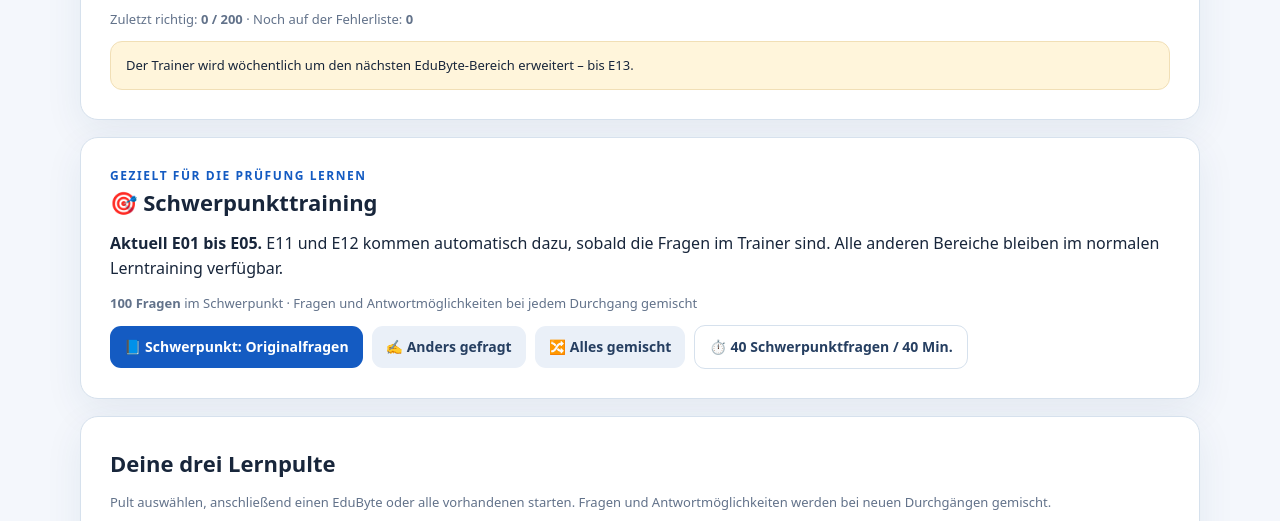
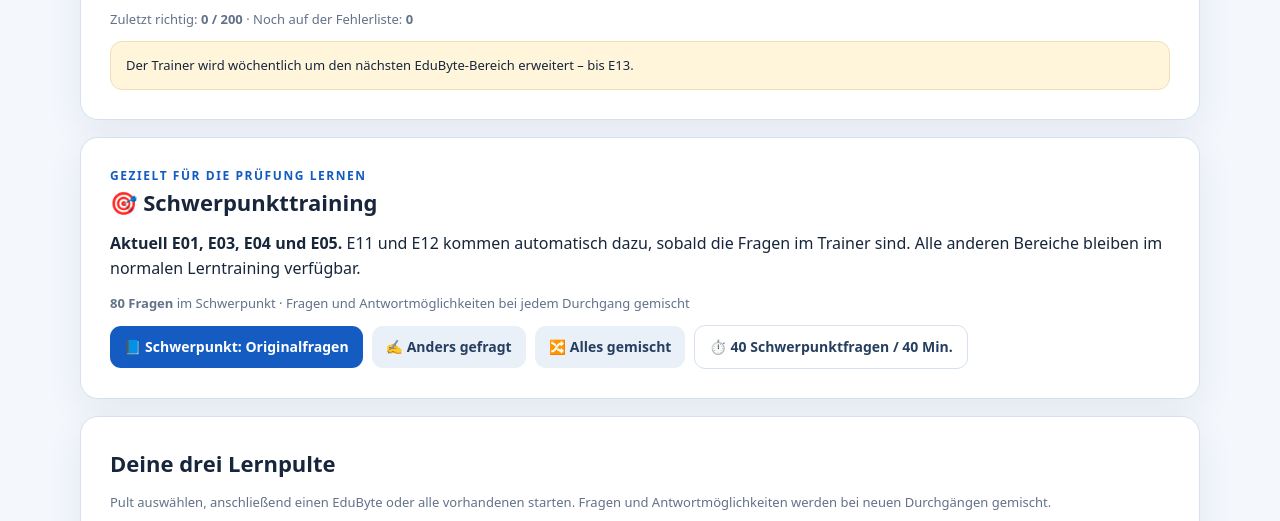
Before and after one commit to SabineSimons/modul3-abschlusstrainer, a plain HTML site: page index.html in a window 1280 px wide. Shown: the part 221-742 px from the top of the page. Drawn offline with Linux system fonts and the light colour scheme.

Commit message:
Schwerpunkt korrigieren: nur E01 E03 E04 E05 und später E11 E12; E02 bleibt im Gesamtkatalog

```diff
--- a/index.html
+++ b/index.html
@@ -37,7 +37,7 @@ const MODULES=[
 const KEY='modul3_6edubytes_trainer_v1', SESSION_KEY='modul3_6edubytes_session_v1';
 const map=new Map(BANK.map(q=>[q.id,q]));
 // Schwerpunktbereich: Die woechentlich hinzukommenden E11 und E12 werden automatisch eingebunden.
-const FOCUS_MODULES=[1,2,3,4,5,11,12];
+const FOCUS_MODULES=[1,3,4,5,11,12];
 function focusQuestions(){return BANK.filter(q=>FOCUS_MODULES.includes(q.module))}
 
 const app=document.getElementById('app');
@@ -103,7 +103,7 @@ ${ongoing?`<section class="card resume-box"><h2>▶ Gespeicherte Sitzung</h2><p>
 ${latest?`<section class="card resume-box"><h2>Letztes Ergebnis: ${Math.round(100*ses.result.done/ses.result.total)} %</h2><div class="actions"><button class="btn primary" data-act="reviewLast">Auswertung noch einmal ansehen</button><button class="btn" data-act="clearSession">Ergebnis schließen</button></div></section>`:''}
 
 <section class="card" id="schwerpunkt"><div class="eyebrow">Gezielt für die Prüfung lernen</div><h2>🎯 Schwerpunkttraining</h2>
-<p><b>Aktuell E01 bis E05.</b> E11 und E12 kommen automatisch dazu, sobald die Fragen im Trainer sind. Alle anderen Bereiche bleiben im normalen Lerntraining verfügbar.</p>
+<p><b>Aktuell E01, E03, E04 und E05.</b> E11 und E12 kommen automatisch dazu, sobald die Fragen im Trainer sind. Alle anderen Bereiche bleiben im normalen Lerntraining verfügbar.</p>
 <p class="small muted"><b>${focusQuestions().length} Fragen</b> im Schwerpunkt · Fragen und Antwortmöglichkeiten bei jedem Durchgang gemischt</p>
 <div class="actions"><button class="btn primary" data-act="startFocus" data-set="original">📘 Schwerpunkt: Originalfragen</button><button class="btn" data-act="startFocus" data-set="variant">✍️ Anders gefragt</button><button class="btn" data-act="startFocus" data-set="mixed">🔀 Alles gemischt</button><button class="btn ghost" data-act="startFocusExam">⏱️ 40 Schwerpunktfragen / 40 Min.</button></div>
 </section>
```
